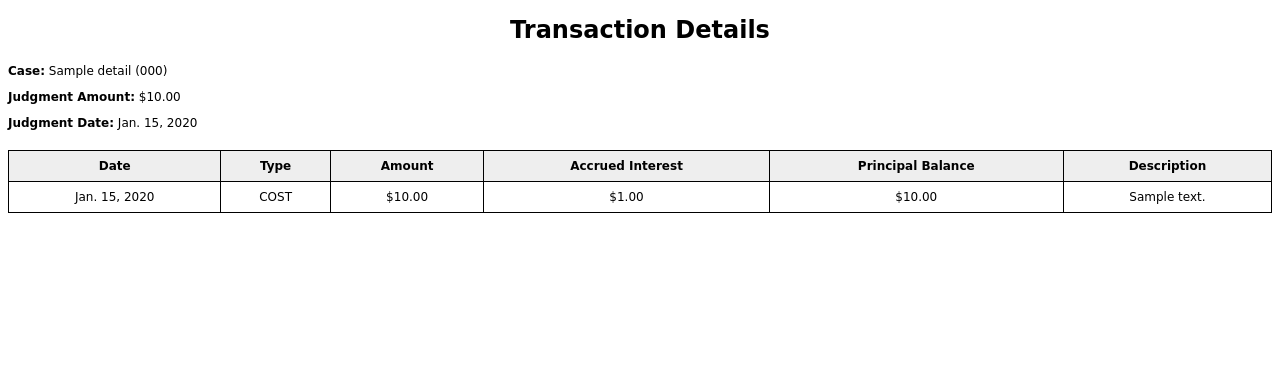
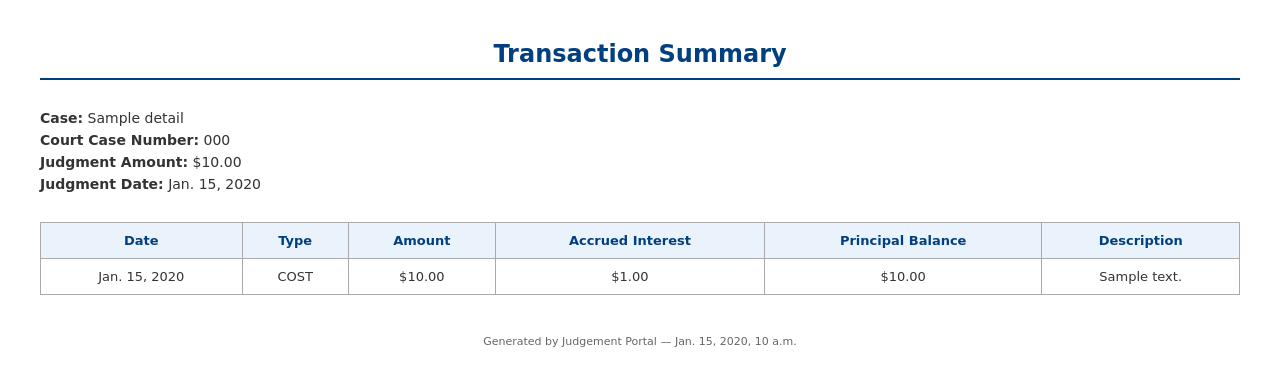
Before and after one commit to Abdul-Ikram/Judgement-Calculator, a Django app: template docket/templates/docket/case_transactions.html in a window 1280 px wide. Shown: the top 386 px of the page. Run offline with Django 5.2, Linux system fonts and the light colour scheme; tables that the repository leaves empty hold one stand-in row (values such as "Sample post"); the template is opened without the code that fills it: values that come from a table or form of the project are taken from there, most other values are stand-ins (such as "Sample title", 1, 10 or a date in 2020); parts of the project's set-up code (start-up, migrations or seed data) failed here and were passed over.

Commit message:
update: modify download transactions template

```diff
--- a/docket/templates/docket/case_transactions.html
+++ b/docket/templates/docket/case_transactions.html
@@ -1,29 +1,87 @@
 <!DOCTYPE html>
-<html>
+<html lang="en">
 <head>
     <meta charset="UTF-8">
     <title>Case Transactions</title>
     <style>
-        body { font-family: DejaVu Sans, sans-serif; font-size: 12px; }
-        h1 { text-align: center; margin-bottom: 20px; }
+        body {
+            font-family: "DejaVu Sans", sans-serif;
+            font-size: 13px;
+            margin: 40px;
+            color: #333;
+        }
+
+        .header {
+            text-align: center;
+            border-bottom: 2px solid #004080;
+            padding-bottom: 10px;
+            margin-bottom: 30px;
+        }
+
+        .header h1 {
+            color: #004080;
+            font-size: 24px;
+            margin: 0;
+        }
+
+        .case-info {
+            margin-bottom: 30px;
+            font-size: 14px;
+        }
+
+        .case-info p {
+            margin: 6px 0;
+        }
+
         table {
-            width: 100%; border-collapse: collapse;
-            margin-top: 20px;
+            width: 100%;
+            border-collapse: collapse;
+            margin-top: 10px;
         }
+
         th, td {
-            padding: 8px; border: 1px solid #000;
+            padding: 10px;
+            border: 1px solid #aaa;
             text-align: center;
         }
+
         th {
-            background-color: #eee;
+            background-color: #eaf2fb;
+            color: #004080;
+            font-weight: bold;
+        }
+
+        tr:nth-child(even) {
+            background-color: #f7faff;
+        }
+
+        .no-data {
+            text-align: center;
+            font-style: italic;
+            padding: 20px;
+            color: #888;
+        }
+
+        .footer {
+            margin-top: 40px;
+            font-size: 11px;
+            text-align: center;
+            color: #666;
         }
     </style>
 </head>
 <body>
-    <h1>Transaction Details</h1>
-    <p><strong>Case:</strong> {{ case.case_name }} ({{ case.court_case_number }})</p>
+
+    <div class="header">
+        <h1>Transaction Summary</h1>
+    </div>
+
+    <div class="case-info">
+        <p><strong>Case:</strong> {{ case.case_name }}</p>
+        <p><strong>Court Case Number:</strong> {{ case.court_case_number }}</p>
         <p><strong>Judgment Amount:</strong> ${{ case.judgment_amount }}</p>
         <p><strong>Judgment Date:</strong> {{ case.judgment_date }}</p>
+    </div>
 
     <table>
         <thead>
@@ -47,9 +105,16 @@
                     <td>{{ txn.description }}</td>
                 </tr>
             {% empty %}
-            <tr><td colspan="6">No transactions available</td></tr>
+                <tr>
+                    <td colspan="6" class="no-data">No transactions available for this case.</td>
+                </tr>
             {% endfor %}
         </tbody>
     </table>
+
+    <div class="footer">
+        Generated by Judgement Portal — {{ today }}
+    </div>
+
 </body>
 </html>
```
Lines whose indentation alone changed are shown as unchanged.
